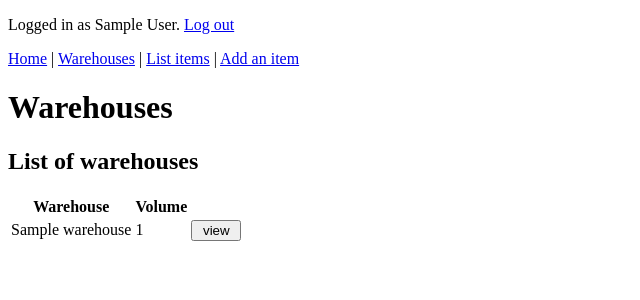
After one commit to hajame/warehouse, a Flask app: page /warehouses/ in a window 1280 px wide. The commit adds this page. Shown: the top 300 px of the page, without its empty margins (0-640 px from the left). Run offline with Flask 2, Linux system fonts and the light colour scheme; a user stored in the database is signed in; tables that the repository leaves empty hold one stand-in row (values such as "Sample post").

Commit message:
list and single view of warehouses

```diff
--- a/application/__init__.py
+++ b/application/__init__.py
@@ -18,9 +18,12 @@ db = SQLAlchemy(app)
 
 # Luetaan kansiosta application tiedoston views sisältö
 from application import views
+
 from application.items import models
 from application.items import views
 
+from application.warehouses import models
+from application.warehouses import views
 
 from application.auth import models
 from application.auth import views
--- a/application/templates/index.html
+++ b/application/templates/index.html
@@ -2,6 +2,6 @@
 
 {% block body %}
 <p>
-  Warehouse! <a href="/warehouse">See warehouse status</a>
+  Welcome to Warehouse Manager!
 </p>
 {% endblock %}
--- a/application/templates/layout.html
+++ b/application/templates/layout.html
@@ -18,7 +18,7 @@
 
   <div>
     <a href="/">Home</a> |
-    <a href="/warehouse">Warehouse</a> |
+    <a href="/warehouses/">Warehouses</a> |
     <a href="{{ url_for('items_index') }}">List items</a> |
     <a href="{{ url_for('items_form') }}">Add an item</a>
   </div>
--- /dev/null
+++ b/application/templates/warehouses/list.html
@@ -0,0 +1,26 @@
+{% extends "layout.html" %}
+
+{% block body %}
+<h1>Warehouses</h1>
+
+<h2>List of warehouses</h2>
+
+  <table>
+    <tr>
+      <th>Warehouse</th>
+      <th>Volume</th>
+      <th></th>
+    </tr>
+    {% for warehouse in warehouses %}
+    <tr>
+      <td>{{ warehouse.name }}</td>
+      <td>{{ warehouse.volume }}</td>
+      <td>
+          <form method="GET" action="{{ url_for('warehouse_single', warehouse_id=warehouse.id) }}">
+              <input type="submit" value=" view "/>
+          </form>
+      </td>
+    </tr>
+    {% endfor %}
+  </table>
+{% endblock %}
--- /dev/null
+++ b/application/warehouses/views.py
@@ -0,0 +1,40 @@
+from application import app, db
+from flask import redirect, render_template, request, url_for
+from flask_login import login_required
+
+from application.warehouses.models import Warehouse
+from application.warehouses.forms import WarehouseForm
+
+
+@app.route("/warehouses/", methods=["GET"])
+@login_required
+def warehouses_index():
+    return render_template("warehouses/list.html", warehouses=Warehouse.query.all())
+
+
+@app.route("/warehouses/new/")
+@login_required
+def warehouses_form():
+    return render_template("warehouses/new.html", form=WarehouseForm())
+
+
+@app.route("/warehouses/<warehouse_id>/single", methods=["GET"])
+@login_required
+def warehouse_single(warehouse_id):
+
+    return render_template("warehouses/single.html", warehouse=Warehouse.query.get(warehouse_id))
+
+
+@app.route("/warehouses", methods=["POST"])
+@login_required
+def warehouses_create():
+    form = WarehouseForm(request.form)
+
+    if not form.validate():
+        return render_template("warehouses/new.html", form = form)
+
+    warehouse = Warehouse(form.name.data, form.volume.data)
+    db.session().add(warehouse)
+    db.session().commit()
+
+    return redirect(url_for("warehouses_index"))
```
Also changed, not shown: application/templates/warehouse.html (deleted, +0 -15 lines), application/templates/warehouses/new.html (added, +55 -0 lines), application/templates/warehouses/single.html (added, +19 -0 lines), application/warehouses/forms.py (added, +9 -0 lines), application/warehouses/models.py (added, +10 -0 lines), application/warehouses/__init__.py (deleted).
